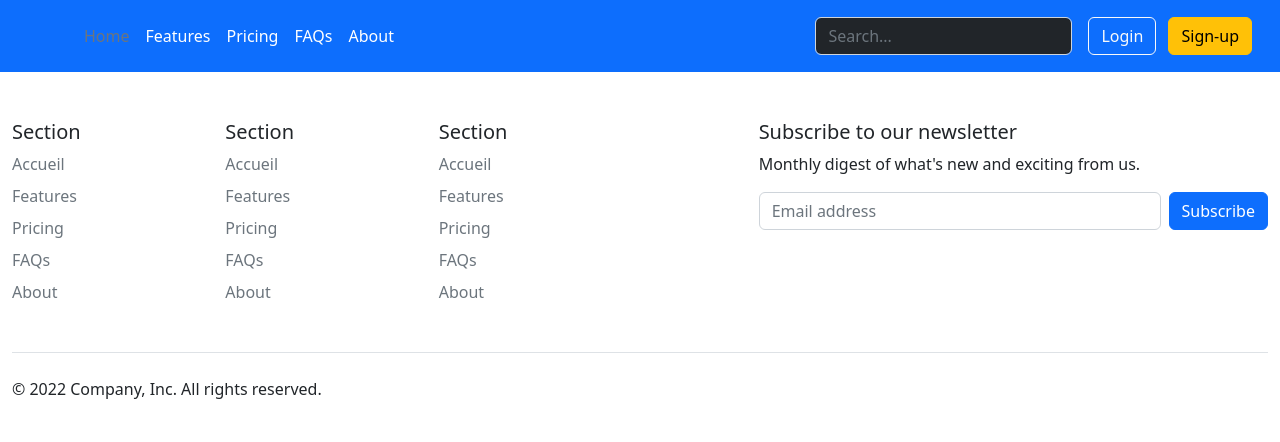
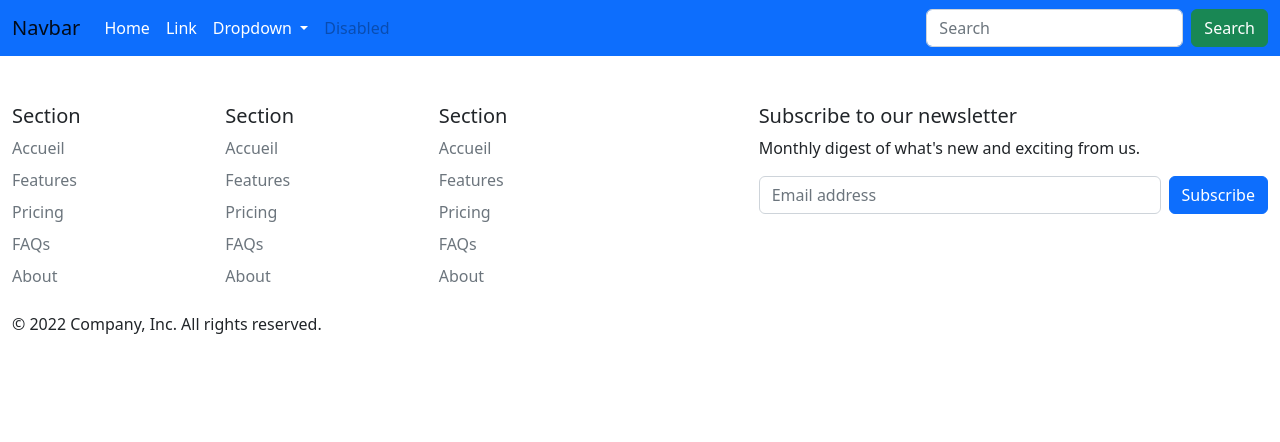
Before and after one commit to arezkidev1/symfony_test1, a Symfony app: template projettest1/templates/base.html.twig in a window 1280 px wide. Shown: the top 442 px of the page. Run offline with Twig, Linux system fonts and the light colour scheme; the template is opened without the code that fills it, so the values that code supplies are empty; some libraries are stand-ins or nearby versions.

Commit message:
22112022_15h30

```diff
--- a/projettest1/templates/composants/_footer.html.twig
+++ b/projettest1/templates/composants/_footer.html.twig
@@ -49,13 +49,7 @@
       </div>
     </div>
 
-    <div class="d-flex flex-column flex-sm-row justify-content-between py-4 my-4 border-top">
-      <p>&copy; 2022 Company, Inc. All rights reserved.</p>
-      <ul class="list-unstyled d-flex">
-        <li class="ms-3"><a class="link-dark" href="#"><svg class="bi" width="24" height="24"><use xlink:href="#twitter"/></svg></a></li>
-        <li class="ms-3"><a class="link-dark" href="#"><svg class="bi" width="24" height="24"><use xlink:href="#instagram"/></svg></a></li>
-        <li class="ms-3"><a class="link-dark" href="#"><svg class="bi" width="24" height="24"><use xlink:href="#facebook"/></svg></a></li>
-      </ul>
+         <p>&copy; 2022 Company, Inc. All rights reserved.</p>
     </div>
   </footer>
 </div>
--- a/projettest1/templates/composants/_navbar.html.twig
+++ b/projettest1/templates/composants/_navbar.html.twig
@@ -1,29 +1,36 @@
-{% block header %}
-
- <header class="p-3 text-bg-primary">
-    <div class="container-fluid">
-      <div class="d-flex flex-wrap align-items-center justify-content-center justify-content-lg-start">
-        <a href="/" class="d-flex align-items-center mb-2 mb-lg-0 text-white text-decoration-none">
-          <svg class="bi me-2" width="40" height="32" role="img" aria-label="Bootstrap"><use xlink:href="#bootstrap"/></svg>
-        </a>
-
-        <ul class="nav col-12 col-lg-auto me-lg-auto mb-2 justify-content-center mb-md-0">
-          <li><a href="#" class="nav-link px-2 text-secondary">Home</a></li>
-          <li><a href="#" class="nav-link px-2 text-white">Features</a></li>
-          <li><a href="#" class="nav-link px-2 text-white">Pricing</a></li>
-          <li><a href="#" class="nav-link px-2 text-white">FAQs</a></li>
-          <li><a href="#" class="nav-link px-2 text-white">About</a></li>
-        </ul>
-
-        <form class="col-12 col-lg-auto mb-3 mb-lg-0 me-lg-3" role="search">
-          <input type="search" class="form-control form-control-dark text-bg-dark" placeholder="Search..." aria-label="Search">
-        </form>
-
-        <div class="text-end">
-          <button type="button" class="btn btn-outline-light me-2">Login</button>
-          <button type="button" class="btn btn-warning">Sign-up</button>
-        </div>
-      </div>
+<nav class="navbar navbar-expand-lg bg-primary">
+  <div class="container-fluid">
+    <a class="navbar-brand" href="#">Navbar</a>
+    <button class="navbar-toggler" type="button" data-bs-toggle="collapse" data-bs-target="#navbarSupportedContent" aria-controls="navbarSupportedContent" aria-expanded="false" aria-label="Toggle navigation">
+      <span class="navbar-toggler-icon"></span>
+    </button>
+    <div class="collapse navbar-collapse" id="navbarSupportedContent">
+      <ul class="navbar-nav me-auto mb-2 mb-lg-0">
+        <li class="nav-item">
+          <a class="nav-link active text-white" aria-current="page" href="#">Home</a>
+        </li>
+        <li class="nav-item">
+          <a class="nav-link text-white" href="#">Link</a>
+        </li>
+        <li class="nav-item dropdown">
+          <a class="nav-link dropdown-toggle text-white" href="#" role="button" data-bs-toggle="dropdown" aria-expanded="false">
+            Dropdown
+          </a>
+          <ul class="dropdown-menu">
+            <li><a class="dropdown-item" href="#">Action</a></li>
+            <li><a class="dropdown-item" href="#">Another action</a></li>
+            <li><hr class="dropdown-divider"></li>
+            <li><a class="dropdown-item" href="#">Something else here</a></li>
+          </ul>
+        </li>
+        <li class="nav-item">
+          <a class="nav-link disabled">Disabled</a>
+        </li>
+      </ul>
+      <form class="d-flex" role="search">
+        <input class="form-control me-2" type="search" placeholder="Search" aria-label="Search">
+        <button class="btn btn-success" type="submit">Search</button>
+      </form>
     </div>
-  </header>
-{% endblock %}
+  </div>
+</nav>
```
Also changed, not shown: projettest1/src/Controller/CatalogueController.php (added, +53 -0 lines), projettest1/templates/catalogue/categorie.html.twig (added, +21 -0 lines), projettest1/templates/catalogue/produit.html.twig (added, +22 -0 lines), projettest1/templates/catalogue/souscategorie.html.twig (added, +22 -0 lines).
